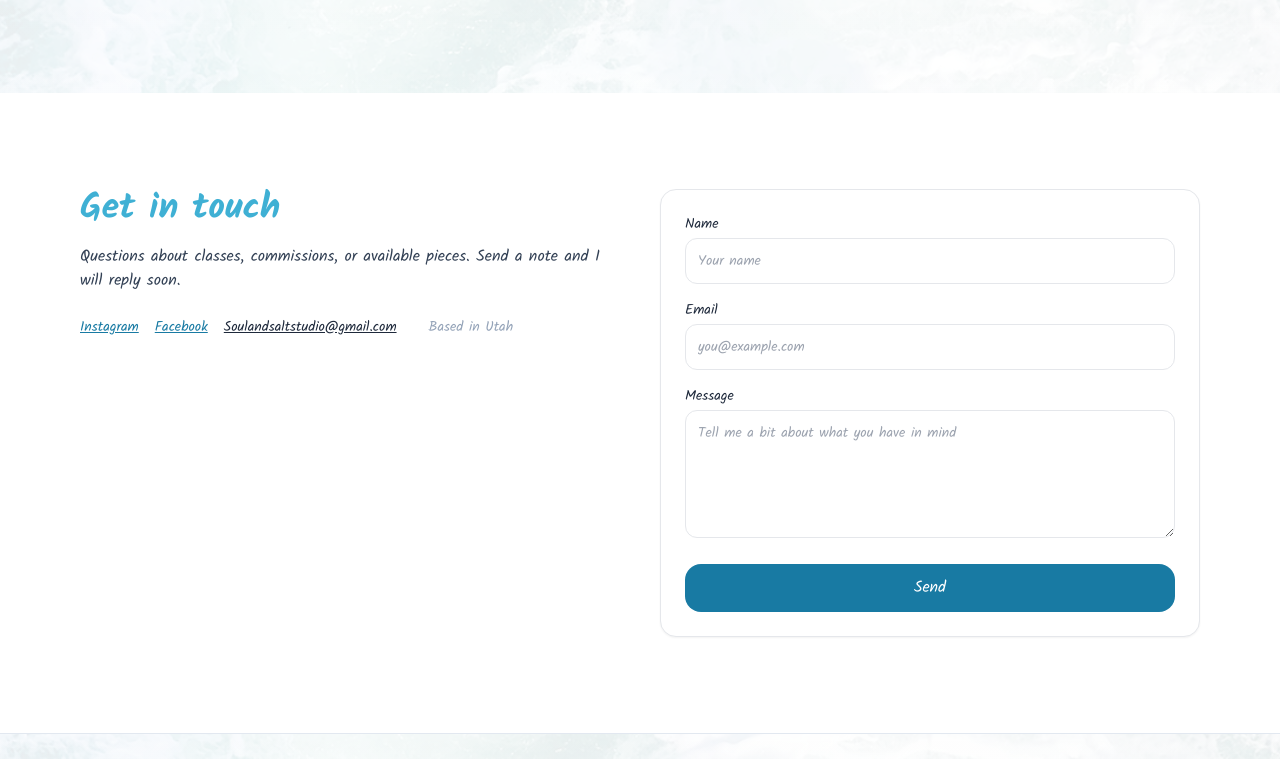
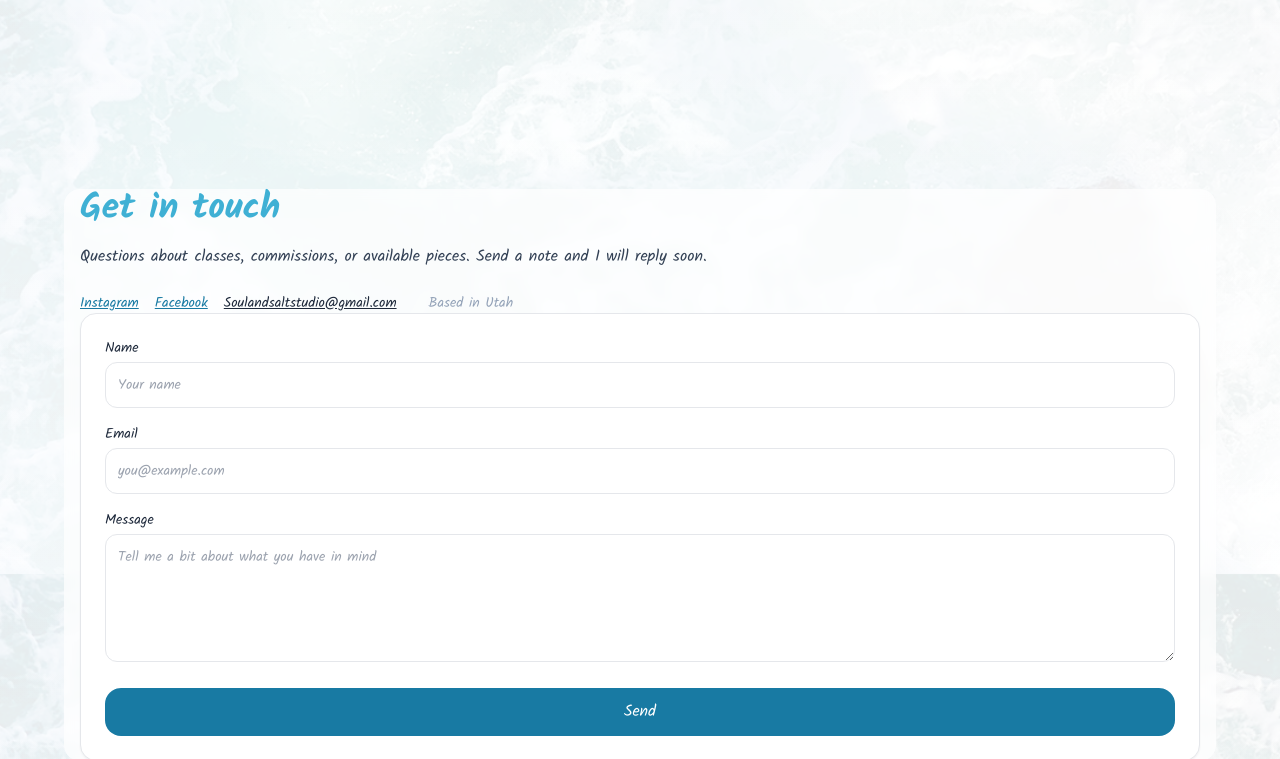
Before and after one commit to Crispyrice78/soulandsaltstudio, a plain HTML site: page index.html in a window 1280 px wide. Shown: the part 6626-7385 px from the top of the page. Drawn offline with nearby package versions, Linux system fonts and the light colour scheme; a script that the page names is missing.

Commit message:
Update index.html

```diff
--- a/index.html
+++ b/index.html
@@ -481,8 +481,8 @@ html {
   </section>
 
   <!-- Contact -->
-  <section id="contact" class="py-16 md:py-24 bg-white">
-    <div class="max-w-6xl mx-auto px-4 grid md:grid-cols-2 gap-10">
+<section id="gallery" class="py-16 md:py-24">
+  <div class="max-w-6xl mx-auto px-4 bg-white/70 rounded-2xl backdrop-blur-sm">
       <div>
         <h2 class="text-3xl md:text-4xl font-semibold" style="color:var(--aqua)">Get in touch</h2>
         <p class="mt-4 text-slate-700">Questions about classes, commissions, or available pieces. Send a note and I will reply soon.</p>
```
